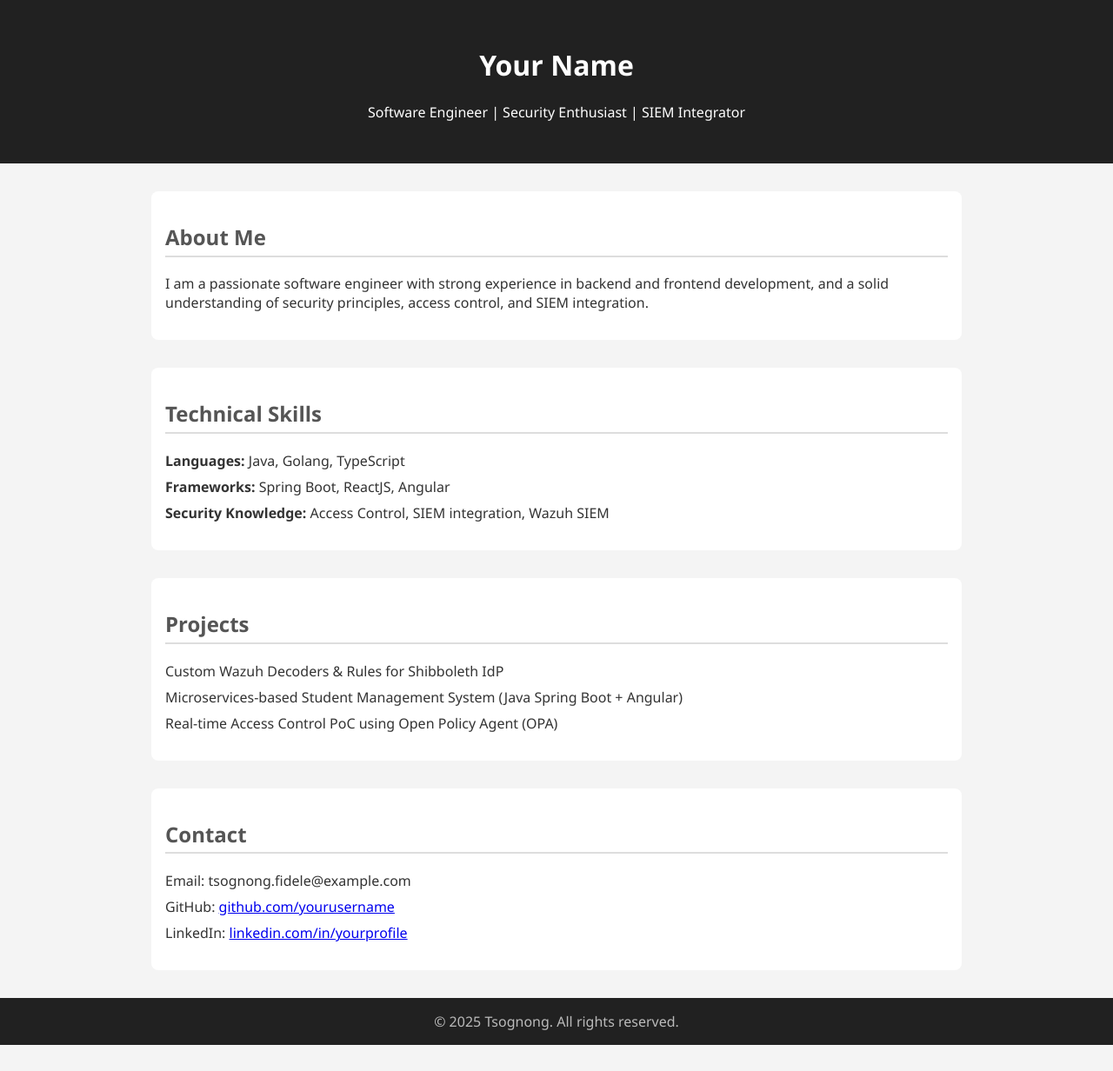
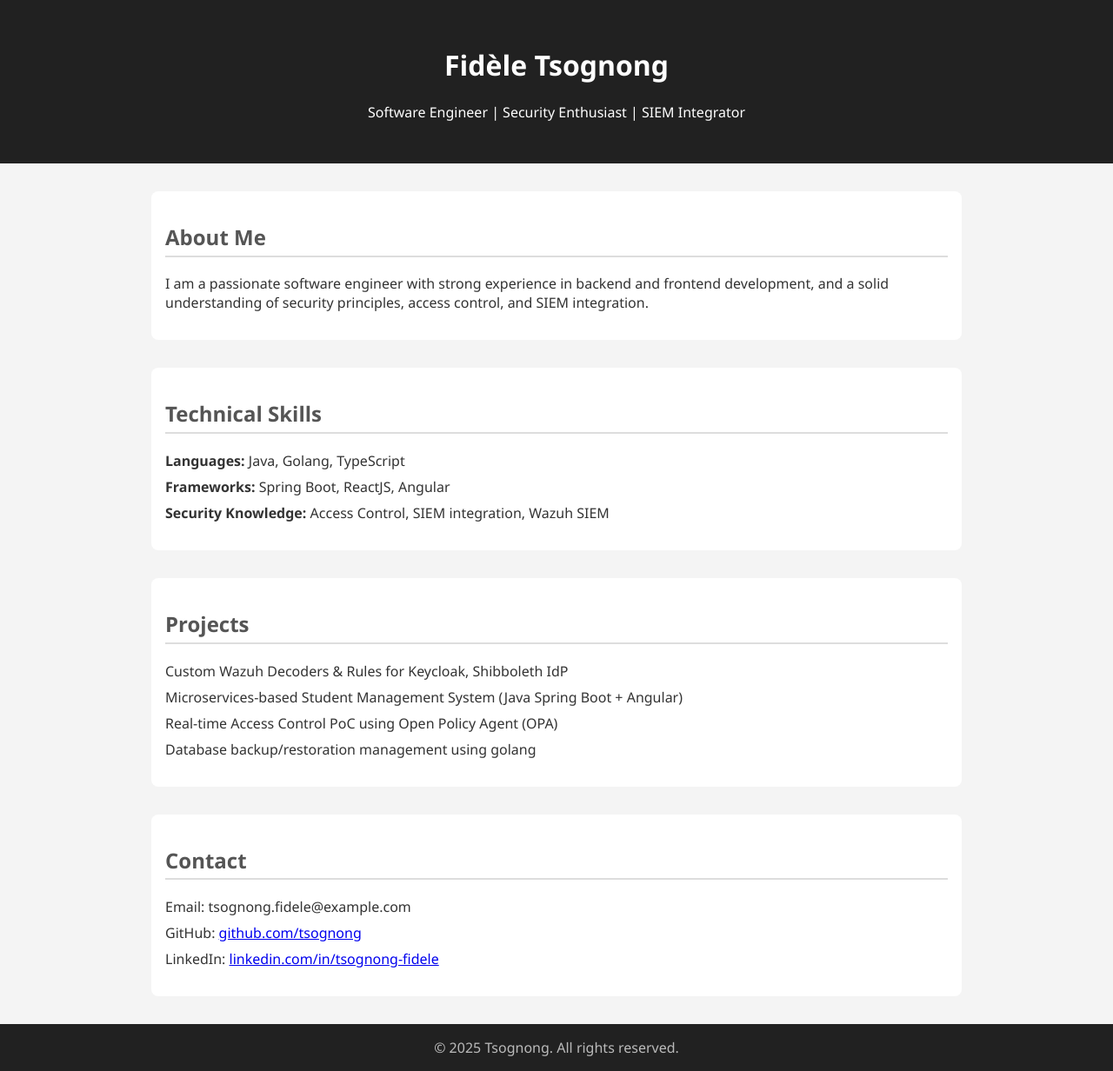
Before and after one commit to tsognong/tsognong.github.io, a plain HTML site: page index.html in a window 1280 px wide. Shown: the whole page at 87% size. Before the commit the page ends 1202 px from the top, so only its background shows below. Drawn offline with Linux system fonts and the light colour scheme.

Commit message:
getting started

```diff
--- a/index.html
+++ b/index.html
@@ -48,7 +48,7 @@
 <body>
 
 <header>
-  <h1>Your Name</h1>
+  <h1>Fidèle Tsognong</h1>
   <p>Software Engineer | Security Enthusiast | SIEM Integrator</p>
 </header>
 
@@ -69,9 +69,10 @@
 <section>
   <h2>Projects</h2>
   <ul>
-    <li>Custom Wazuh Decoders & Rules for Shibboleth IdP</li>
+    <li>Custom Wazuh Decoders & Rules for Keycloak, Shibboleth IdP</li>
     <li>Microservices-based Student Management System (Java Spring Boot + Angular)</li>
     <li>Real-time Access Control PoC using Open Policy Agent (OPA)</li>
+    <li>Database backup/restoration management using golang</li>
   </ul>
 </section>
 
@@ -79,8 +80,8 @@
   <h2>Contact</h2>
   <ul>
     <li>Email: tsognong.fidele@example.com</li>
-    <li>GitHub: <a href="https://github.com/tsognong" target="_blank">github.com/yourusername</a></li>
-    <li>LinkedIn: <a href="https://linkedin.com/in/tsognong.fidele target="_blank">linkedin.com/in/yourprofile</a></li>
+    <li>GitHub: <a href="https://github.com/tsognong" target="_blank">github.com/tsognong</a></li>
+    <li>LinkedIn: <a href="https://linkedin.com/in/tsognong-fidele" target="_blank">linkedin.com/in/tsognong-fidele</a></li>
   </ul>
 </section>
 
```
